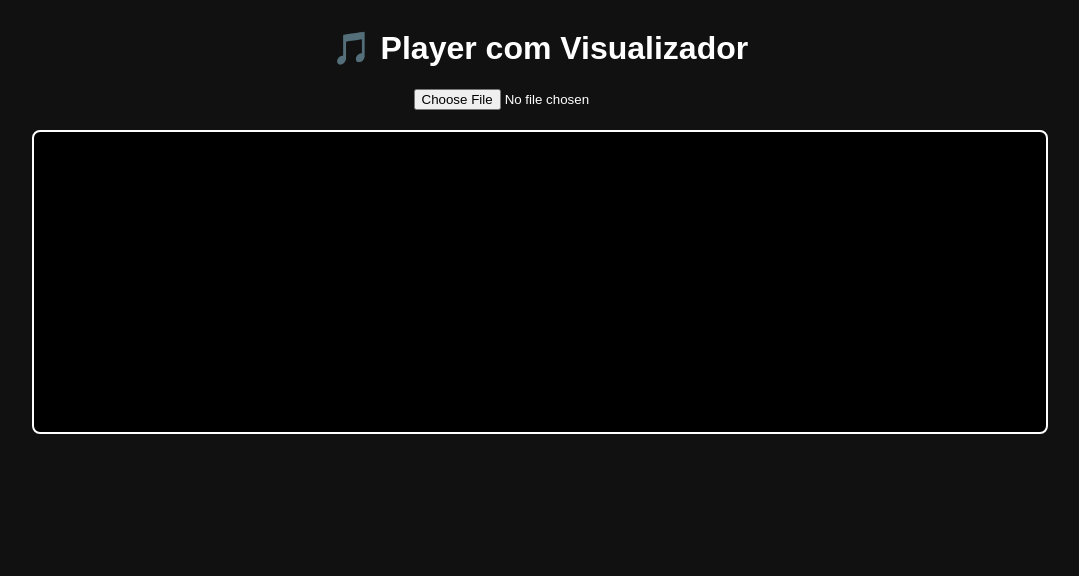
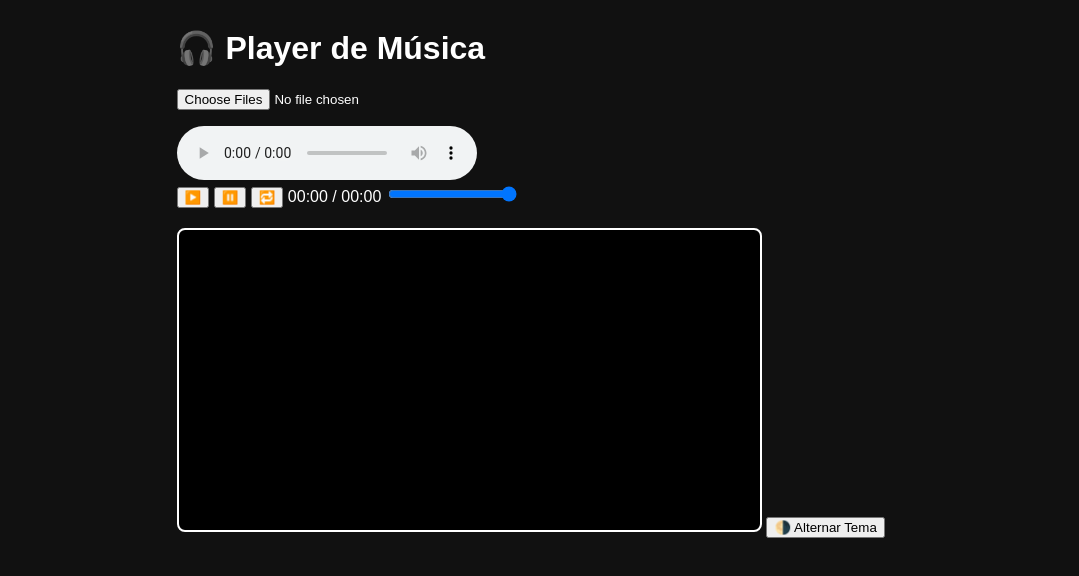
Before and after one commit to Vitinzkx7/https-github.com-Vitinzkx7-Player---de---M-sica, a plain HTML site: page index.html in a window 1280 px wide. Shown: the whole page, without its empty margins (100-1179 px from the left). Drawn offline with Linux system fonts and the light colour scheme.

Commit message:
index.html

```diff
--- a/index.html
+++ b/index.html
@@ -2,13 +2,32 @@
 <html lang="pt-br">
 <head>
   <meta charset="UTF-8">
-  <title>Music Visualizer</title>
+  <title>Player de Música Profissional</title>
   <link rel="stylesheet" href="style.css">
 </head>
 <body>
-  <h1>🎵 Player com Visualizador</h1>
-  <input type="file" id="audioFile" accept="audio/*">
-  <canvas id="visualizer"></canvas>
+  <div class="player-container">
+    <h1>🎧 Player de Música</h1>
+
+    <input type="file" id="audioFile" accept="audio/*" multiple>
+
+    <ul id="playlist"></ul>
+
+    <audio id="audio" controls></audio>
+
+    <div class="controls">
+      <button id="playBtn">▶️</button>
+      <button id="pauseBtn">⏸️</button>
+      <button id="loopBtn">🔁</button>
+      <span id="currentTime">00:00</span> / <span id="duration">00:00</span>
+      <input type="range" id="volume" min="0" max="1" step="0.01" value="1">
+    </div>
+
+    <canvas id="visualizer"></canvas>
+
+    <button id="themeToggle">🌗 Alternar Tema</button>
+  </div>
+
   <script src="script.js"></script>
 </body>
 </html>
```
